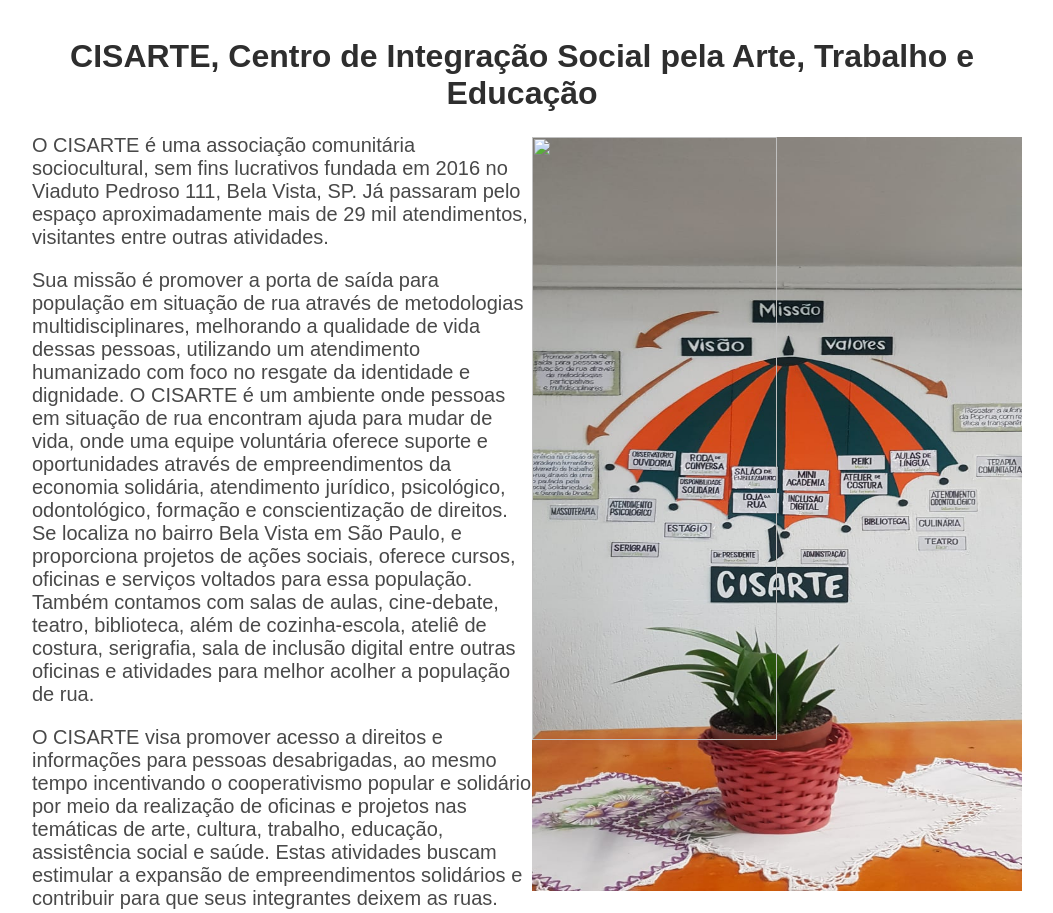
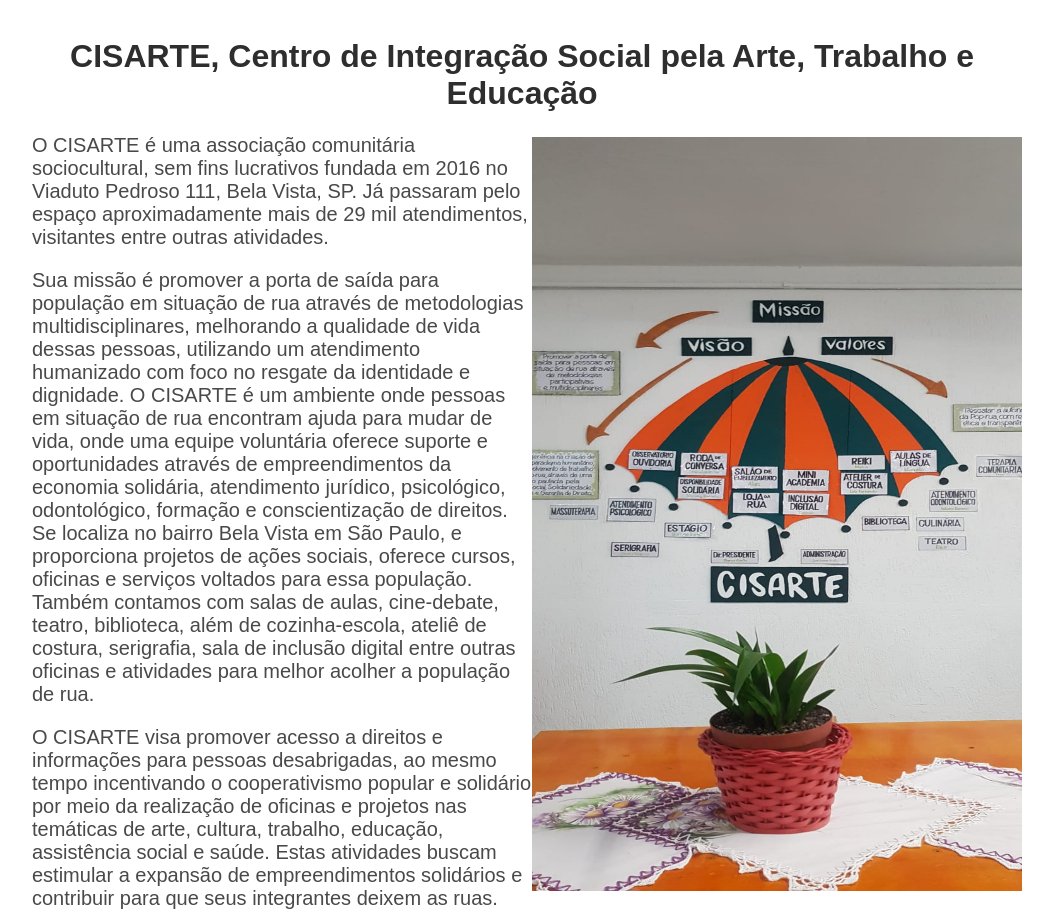
Before and after one commit to cisarte/cisarte.github.io, a plain HTML site: page index.html in a window 1280 px wide. Shown: the part 1180-2093 px from the top of the page, without its empty margins (118-1171 px from the left). Drawn offline with nearby package versions, Linux system fonts and the light colour scheme.

Commit message:
Update index.html

```diff
--- a/index.html
+++ b/index.html
@@ -67,7 +67,7 @@
     <p>O CISARTE visa promover acesso a direitos e informações para pessoas desabrigadas, ao mesmo tempo incentivando o cooperativismo popular e solidário por meio da realização de oficinas e projetos nas temáticas de arte, cultura, trabalho, educação, assistência social e saúde. Estas atividades buscam estimular a expansão de empreendimentos solidários e contribuir para que seus integrantes deixem as ruas.
    </p>
 
-    <img src="./07fdced2-f0c0-4b4b-bb69-1e8f61cc2203.png"/>
+    <img src="./img/07fdced2-f0c0-4b4b-bb69-1e8f61cc2203.png"/>
 
   </div>
 </div>
```
